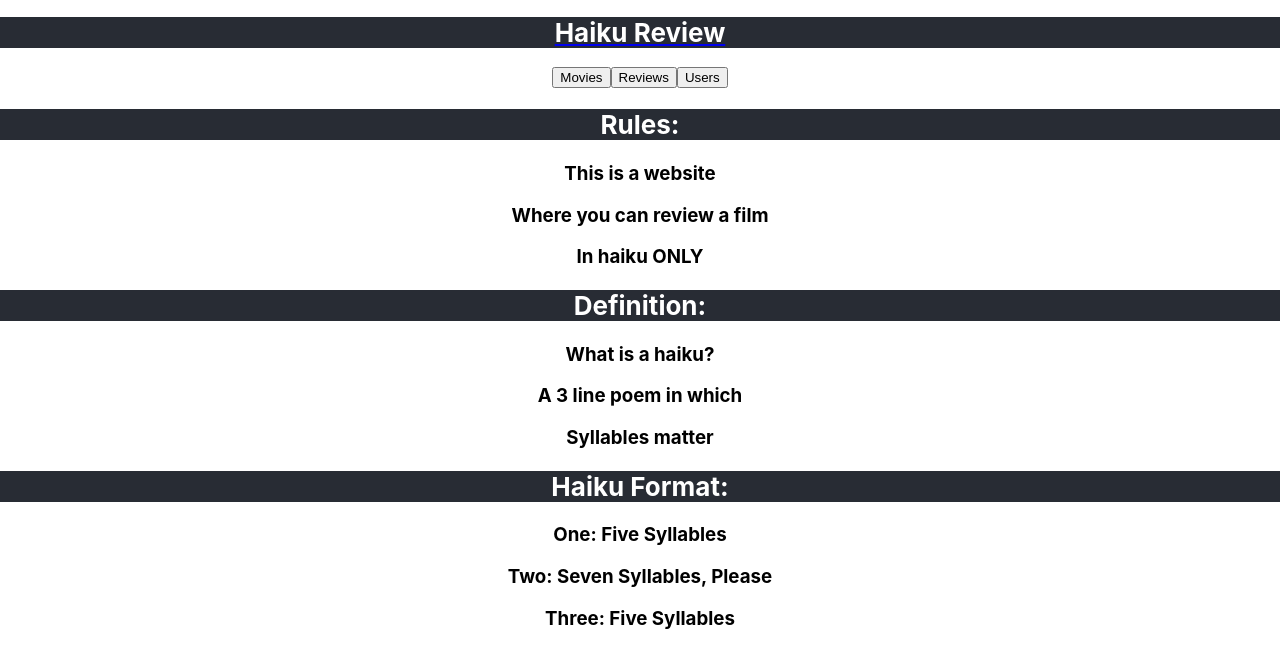
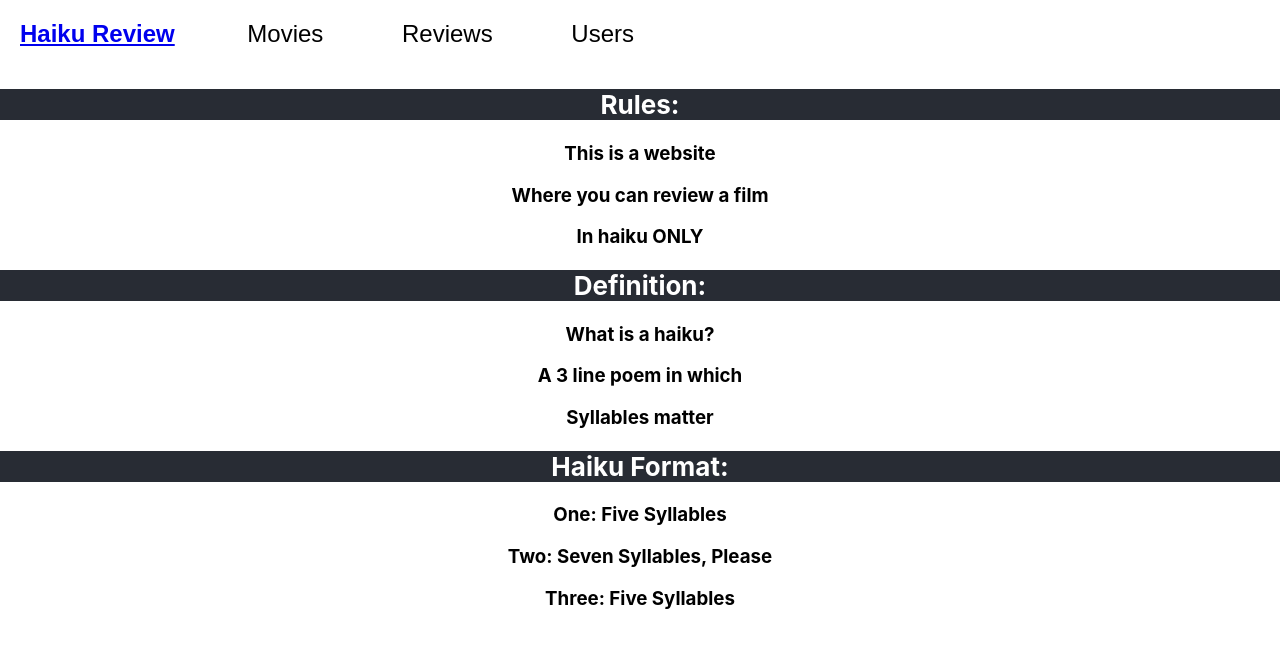
Before and after one commit to robotriley/review-haiku-backend, a React (Create React App) app in the folder client/: page / in a window 1280 px wide. Shown: the top 668 px of the page. Built offline with nearby package versions, Linux system fonts and the light colour scheme.

Commit message:
navbar updated.

```diff
--- a/client/src/App.css
+++ b/client/src/App.css
@@ -1,5 +1,34 @@
 .App {
   text-align: center;
+}
+
+
+#navbar {
+  display: flex;
+  flex-direction: row;
+  align-items: center;
+  justify-content: space-between;
+  max-width: 50%;
+}
+
+.navbar-brand {
+  display: flex;
+  align-items: baseline;
+  margin-left: 20px;
+  font-family: fantasy;
+}
+
+.navButton {
+  background-color: transparent;
+  border: none;
+  font-size: 1.5em;
+  transition-duration: 0.4s;
+  border-radius: 10px;
+}
+
+.navButton:hover {
+  box-shadow: 0 12px 16px 0 rgba(0, 0, 0, 0.24), 0 17px 50px 0 rgba(0, 0, 0, 0.19);
+  font-size: 1.5em;
 }
 
 .App-header {
--- a/client/src/components/Navbar.js
+++ b/client/src/components/Navbar.js
@@ -2,20 +2,20 @@ import { NavLink } from "react-router-dom"
 
 const Navbar = () => {
     return (
-        <div>
+        <div id='navbar'>
             <NavLink to={'/'}>
-                <h1 className="App-header" id="Home">Haiku Review</h1>
+                <h2 className="navbar-brand" id="Home">Haiku Review</h2>
             </NavLink>
             <NavLink to={'/movies'}>
-                <button>Movies</button>
+                <button className="navButton">Movies</button>
             </NavLink>
 
             <NavLink to={'/reviews'}>
-                <button>Reviews</button>
+          <button className="navButton">Reviews</button>
             </NavLink>
 
             <NavLink to={'/users'}>
-                <button>Users</button>
+          <button className="navButton">Users</button>
             </NavLink>
         </div>
     )
```
